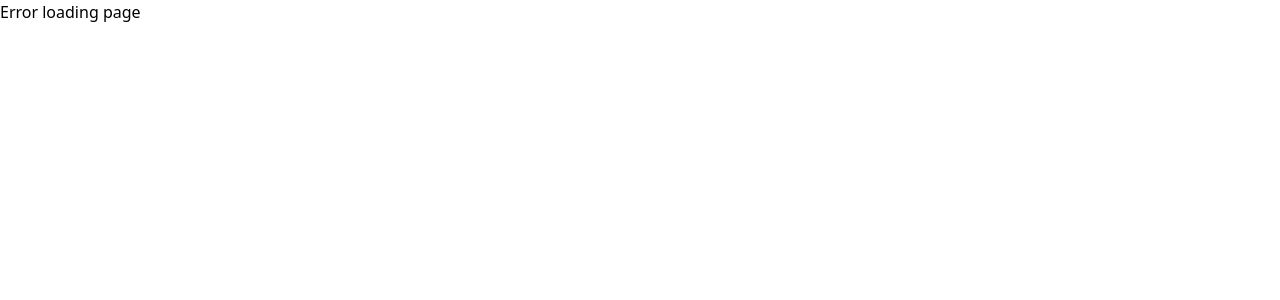
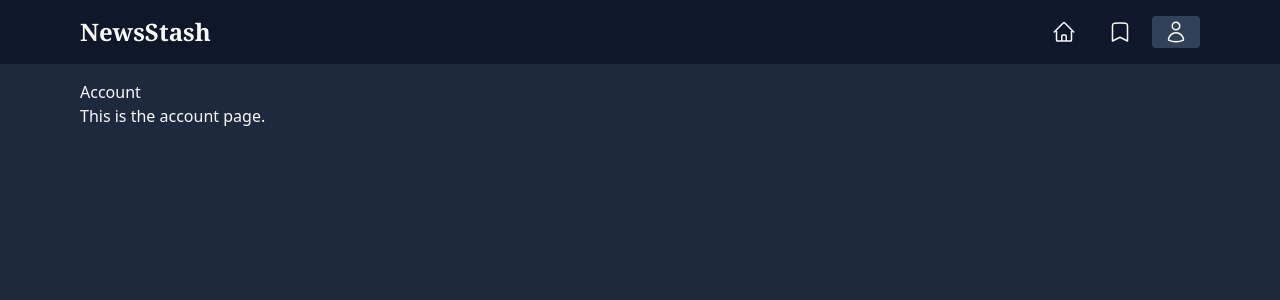
Before and after one commit to chirivelli/rss-frontend, a React (Vite) app: page /account in a window 1280 px wide. Before the commit this address had no page. Shown: the top 300 px of the page. Built offline with nearby package versions, Linux system fonts and the light colour scheme.

Commit message:
Added Account route

```diff
--- a/src/App.tsx
+++ b/src/App.tsx
@@ -2,6 +2,7 @@ import { createBrowserRouter, RouterProvider } from 'react-router'
 import Home from '@/routes/Home'
 import RootLayout from '@/routes/RootLayout'
 import Subscriptions from '@/routes/Subscriptions'
+import Account from '@/routes/Account'
 
 const router = createBrowserRouter([
     {
@@ -11,6 +12,7 @@ const router = createBrowserRouter([
         children: [
             { index: true, Component: Home },
             { path: 'subscriptions', Component: Subscriptions },
+            { path: 'account', Component: Account },
         ],
     },
 ])
--- a/src/components/NavBar.tsx
+++ b/src/components/NavBar.tsx
@@ -52,6 +52,28 @@ function NavBar() {
                             />
                         </svg>
                     </NavLink>
+
+                    <NavLink
+                        to='account'
+                        className={({ isActive }) =>
+                            `cursor-pointer rounded px-3 py-1 transition hover:bg-slate-600 ${isActive && 'bg-slate-700'}`
+                        }
+                    >
+                        <svg
+                            xmlns='http://www.w3.org/2000/svg'
+                            fill='none'
+                            viewBox='0 0 24 24'
+                            strokeWidth={1.5}
+                            stroke='currentColor'
+                            className='size-6'
+                        >
+                            <path
+                                strokeLinecap='round'
+                                strokeLinejoin='round'
+                                d='M15.75 6a3.75 3.75 0 1 1-7.5 0 3.75 3.75 0 0 1 7.5 0ZM4.501 20.118a7.5 7.5 0 0 1 14.998 0A17.933 17.933 0 0 1 12 21.75c-2.676 0-5.216-.584-7.499-1.632Z'
+                            />
+                        </svg>
+                    </NavLink>
                 </div>
             </div>
         </nav>
--- /dev/null
+++ b/src/routes/Account.tsx
@@ -0,0 +1,8 @@
+export default function Account() {
+  return (
+    <div>
+      <h1>Account</h1>
+      <p>This is the account page.</p>
+    </div>
+  );
+}
```
